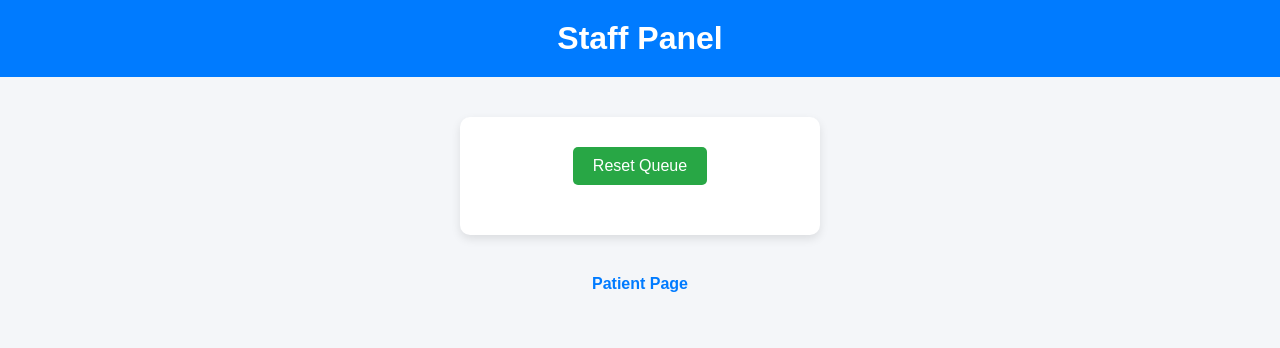
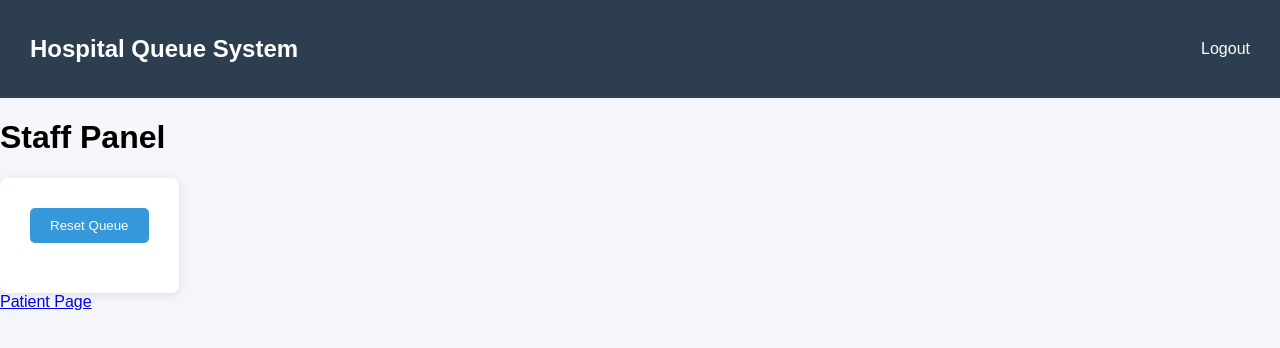
Before and after one commit to machinedidurgendram62-crypto/hospital-queue-system1, a website: page public/staff.html in a window 1280 px wide. Drawn offline with Linux system fonts and the light colour scheme; no server answers.

Commit message:
Added professional features and login middleware

```diff
--- a/public/staff.html
+++ b/public/staff.html
@@ -5,6 +5,13 @@
   <link rel="stylesheet" href="style.css">
 </head>
 <body>
+    <div class="header">
+  <h2>Hospital Queue System</h2>
+  <div>
+    <span id="username"></span>
+    <a href="/logout">Logout</a>
+  </div>
+</div>
 
   <h1>Staff Panel</h1>
 
--- a/public/style.css
+++ b/public/style.css
@@ -1,48 +1,46 @@
 body {
+  margin: 0;
   font-family: Arial, sans-serif;
-  text-align: center;
-  background-color: #f4f6f9;
-  margin: 0;
-  padding: 0;
+  background: #f4f6f9;
 }
 
-h1 {
-  background-color: #007bff;
+.header {
+  background: #2c3e50;
   color: white;
-  padding: 20px;
-  margin: 0;
+  padding: 15px 30px;
+  display: flex;
+  justify-content: space-between;
+  align-items: center;
 }
 
-.card {
-  margin: 40px auto;
-  padding: 30px;
-  width: 300px;
-  background: white;
-  box-shadow: 0px 4px 10px rgba(0,0,0,0.1);
-  border-radius: 10px;
+.header a {
+  color: white;
+  text-decoration: none;
+  margin-left: 15px;
+}
+
+.container {
+  padding: 40px;
+  text-align: center;
 }
 
 button {
   padding: 10px 20px;
-  font-size: 16px;
-  background-color: #28a745;
+  background: #3498db;
+  border: none;
   color: white;
-  border: none;
   border-radius: 5px;
   cursor: pointer;
 }
 
 button:hover {
-  background-color: #218838;
+  background: #2980b9;
 }
 
-.nav {
-  margin-top: 20px;
+.card {
+  background: white;
+  padding: 30px;
+  border-radius: 8px;
+  box-shadow: 0 2px 10px rgba(0,0,0,0.1);
+  display: inline-block;
 }
-
-.nav a {
-  margin: 10px;
-  text-decoration: none;
-  color: #007bff;
-  font-weight: bold;
-}
```
Also changed, not shown: public/doctor.html (+7 -0 lines), server.js (+24 -11 lines).
